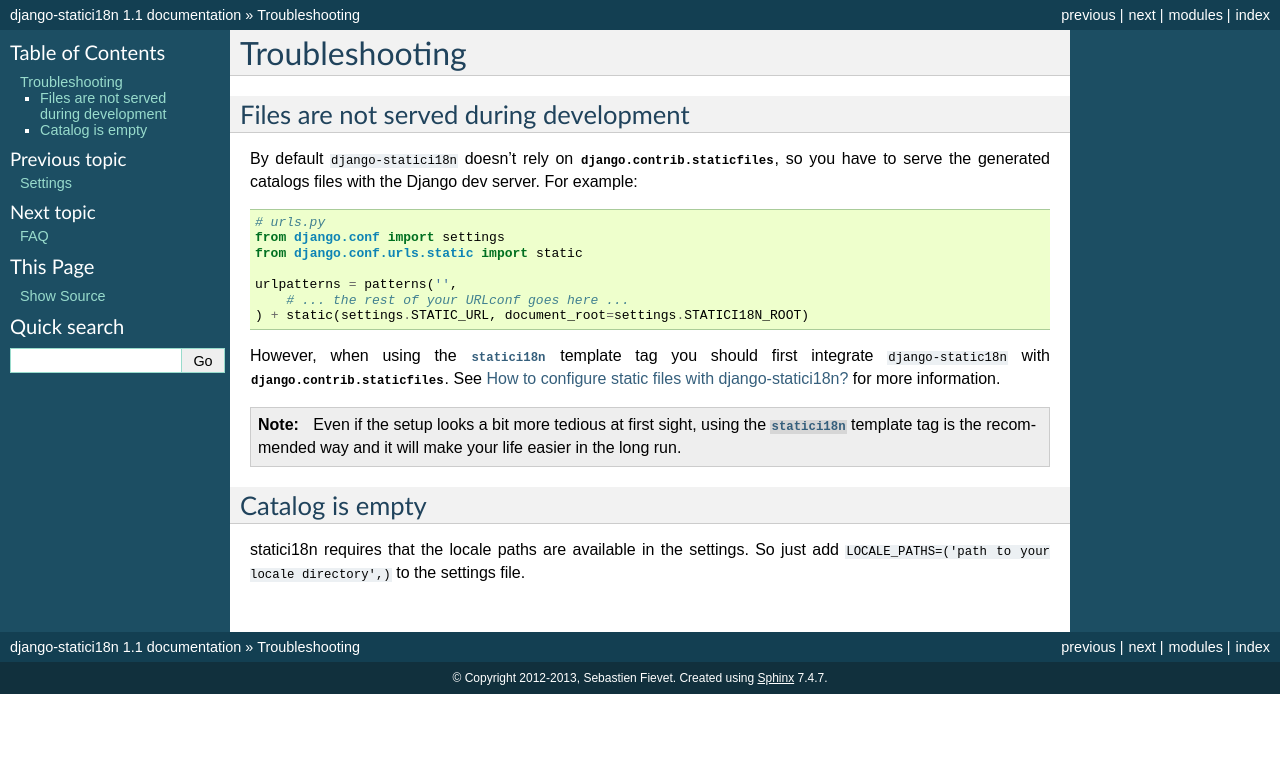
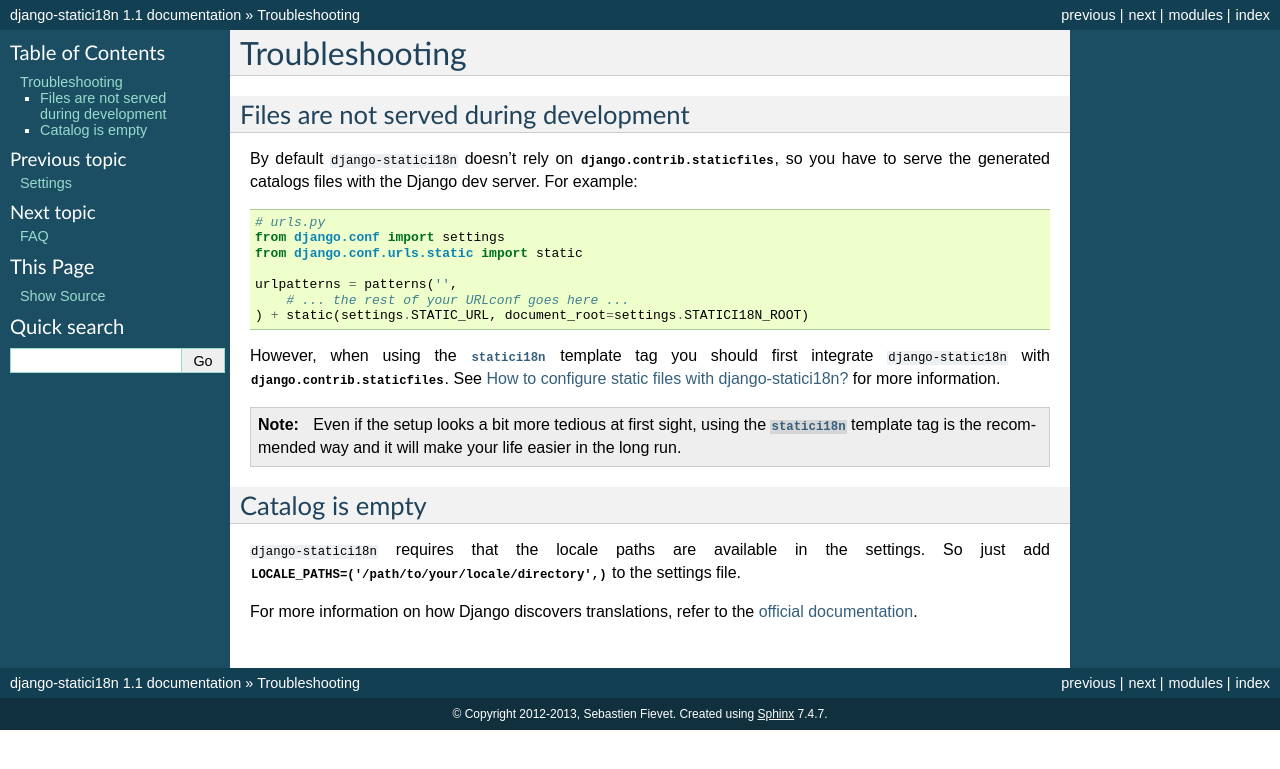
Before and after one commit to zyegfryed/django-statici18n, a Sphinx documentation site: the page built from docs/troubleshooting.rst, in a window 1280 px wide. Shown: the top 769 px of the page. Built offline with Sphinx 7.4.7, drawn with Linux system fonts in a browser that asks for light colours.

Commit message:
fix rst formatting

```diff
--- a/docs/troubleshooting.rst
+++ b/docs/troubleshooting.rst
@@ -30,5 +30,9 @@
 Catalog is empty
 ----------------
 
-statici18n requires that the locale paths are available in the settings.
-So just add ``LOCALE_PATHS=('path to your locale directory',)`` to the settings file.
+``django-statici18n`` requires that the locale paths are available in the settings.
+So just add :django:setting:`LOCALE_PATHS=('/path/to/your/locale/directory',)` to the settings file.
+
+For more information on how Django discovers translations, refer to the `official documentation`_.
+
+.. _official documentation: https://docs.djangoproject.com/en/1.7/topics/i18n/translation/#how-django-discovers-translations
```
